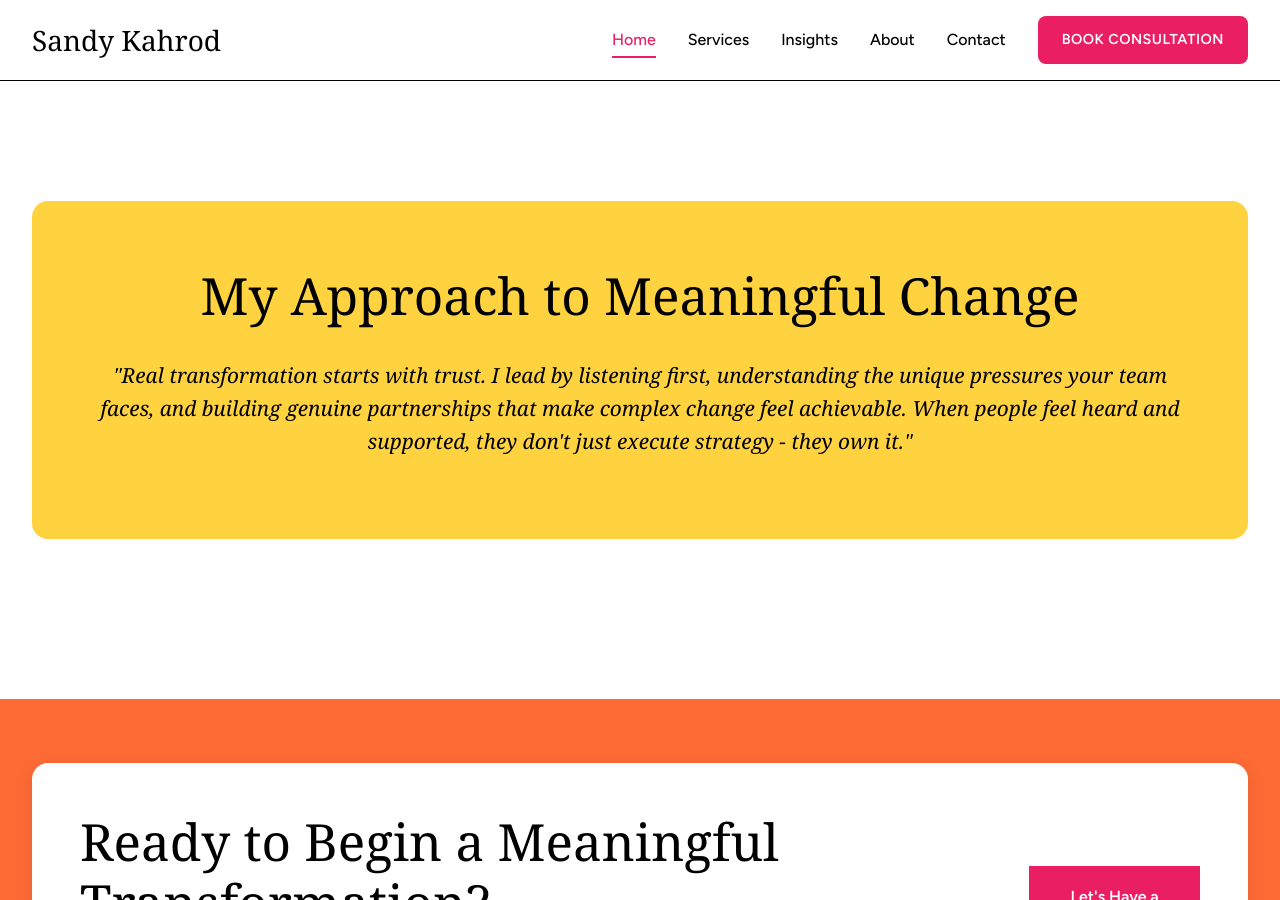
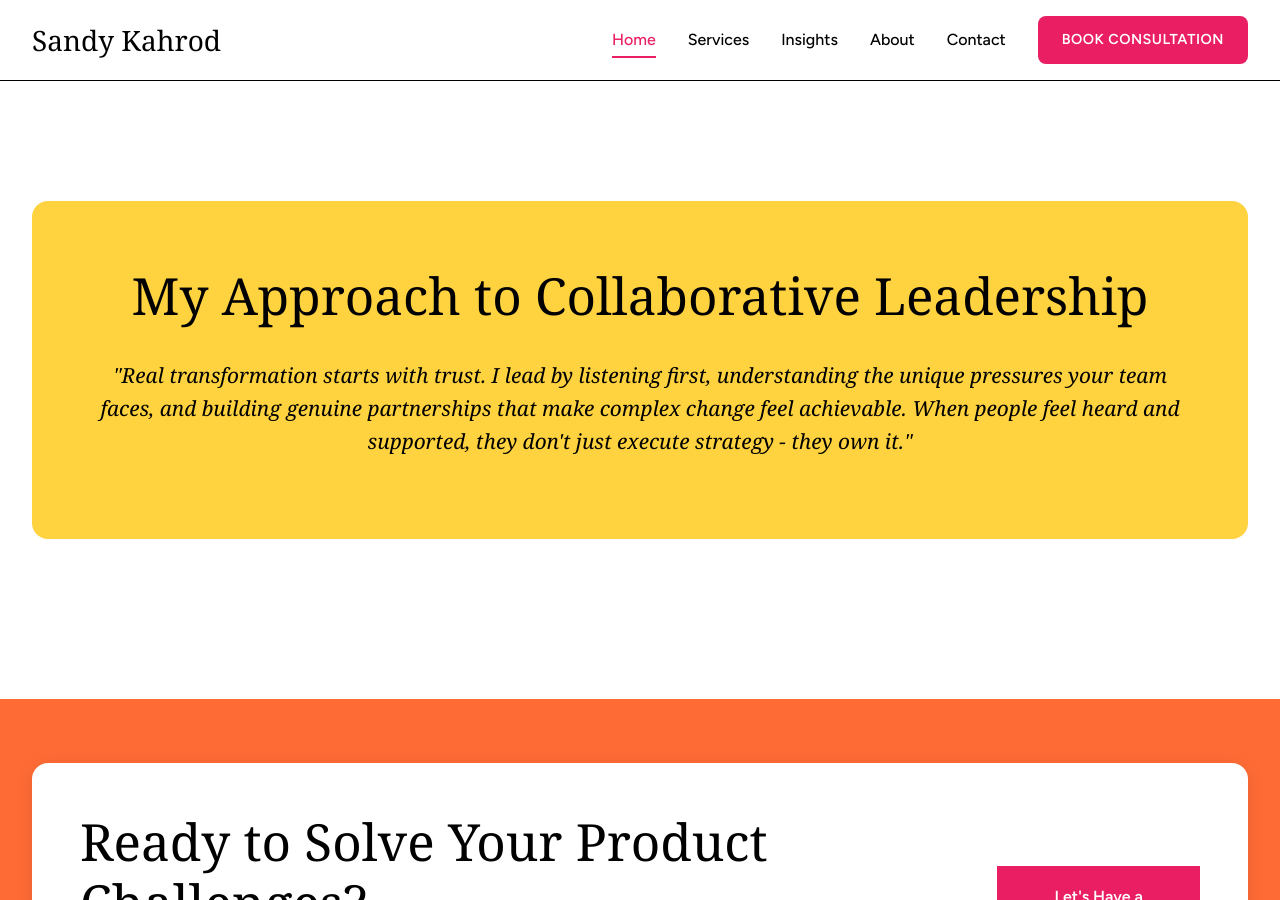
Before and after one commit to skahrod/skahrod.github.io, a Jekyll site: the page built from index.html, in a window 1280 px wide and 900 px high, scrolled down 1806 px. Built offline with Jekyll 4.4.1, drawn with Linux system fonts in a browser that asks for light colours; some web fonts are replaced; some of the changed text lies outside the part shown.

```diff
--- a/index.html
+++ b/index.html
@@ -76,7 +76,7 @@ title: Home
 <section class="section">
     <div class="container">
         <div class="philosophy-section">
-            <h2>My Approach to Meaningful Change</h2>
+            <h2>My Approach to Collaborative Leadership</h2>
             <p class="philosophy-quote">"Real transformation starts with trust. I lead by listening first, understanding the unique pressures your team faces, and building genuine partnerships that make complex change feel achievable. When people feel heard and supported, they don't just execute strategy - they own it."</p>
         </div>
     </div>
@@ -87,8 +87,8 @@ title: Home
     <div class="container">
         <div class="cta-box">
             <div class="cta-content">
-                <h2>Ready to Begin a Meaningful Transformation?</h2>
-                <p>I'd love to understand your story and explore how we might work together to create change that truly resonates. Every great transformation begins with a genuine conversation.</p>
+                <h2>Ready to Solve Your Product Challenges?</h2>
+                <p>I'd love to understand your story and explore how we might work together to create change that truly resonates. Let's start with a conversation.</p>
             </div>
             <div class="cta-buttons">
                 <a href="https://calendly.com/sandykahrod" class="btn" target="_blank">Let's Have a Conversation</a>
@@ -107,8 +107,7 @@ title: Home
 
         <div class="testimonials-carousel">
             <div class="testimonial-slide active">
-                <div class="testimonial-quote-large">"</div>
-                <h3 class="testimonial-title">Sandy's strategic approach was exactly what we needed</h3>
+                <h3 class="testimonial-title"><span class="testimonial-quote-large">"</span>Sandy's strategic approach was exactly what we needed</h3>
                 <p class="testimonial-text">Working with Sandy means gaining access to someone who combines deep technical expertise with genuine business insight. Her approach to our platform consolidation following our acquisition was both practical and results-focused. She didn't just deliver the technical solution - she created lasting organisational capability that continues to drive value.</p>
                 <p class="testimonial-author"><strong>Chief Technology Officer</strong><br>Technology Services Company</p>
             </div>
```
